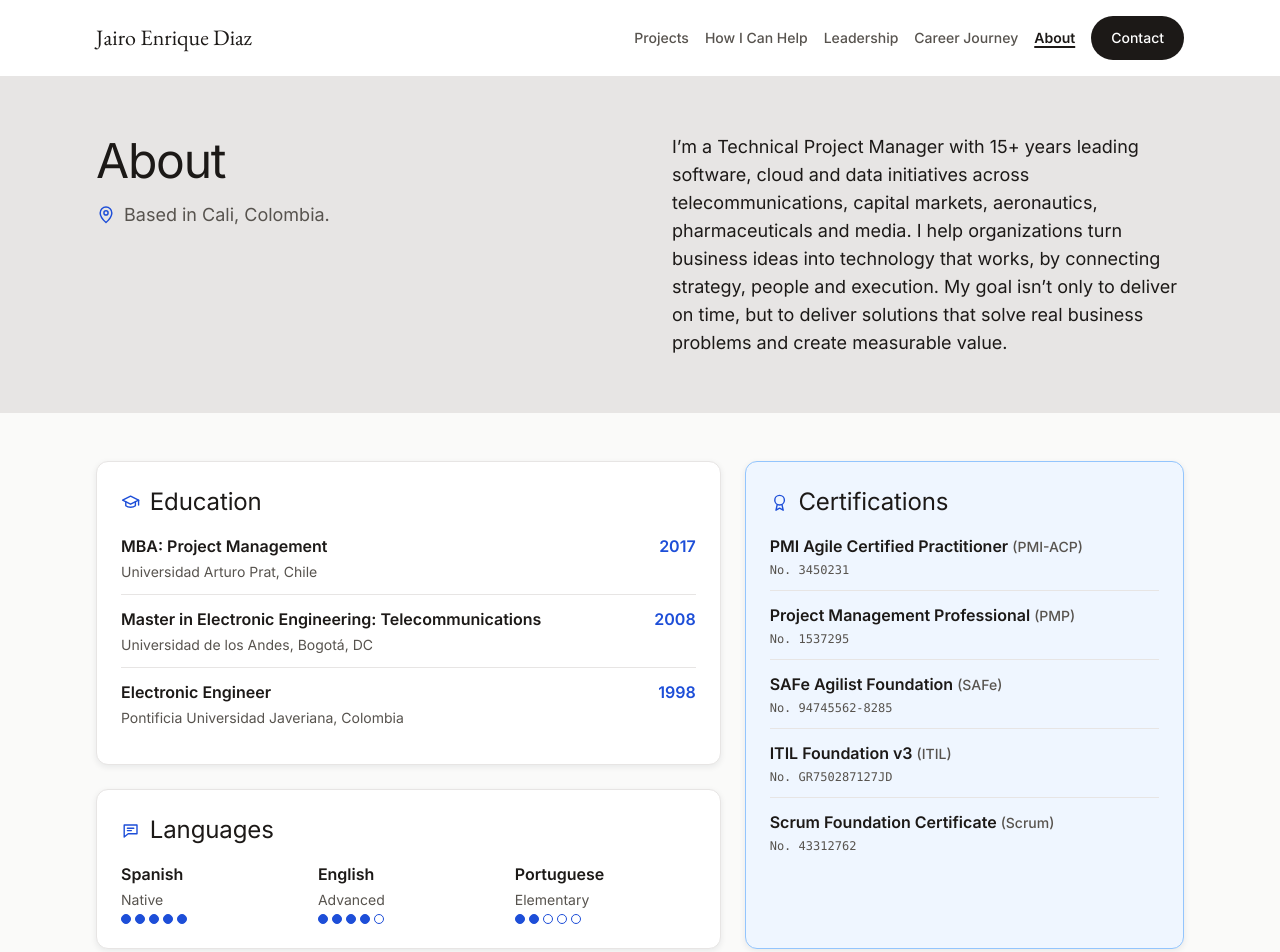
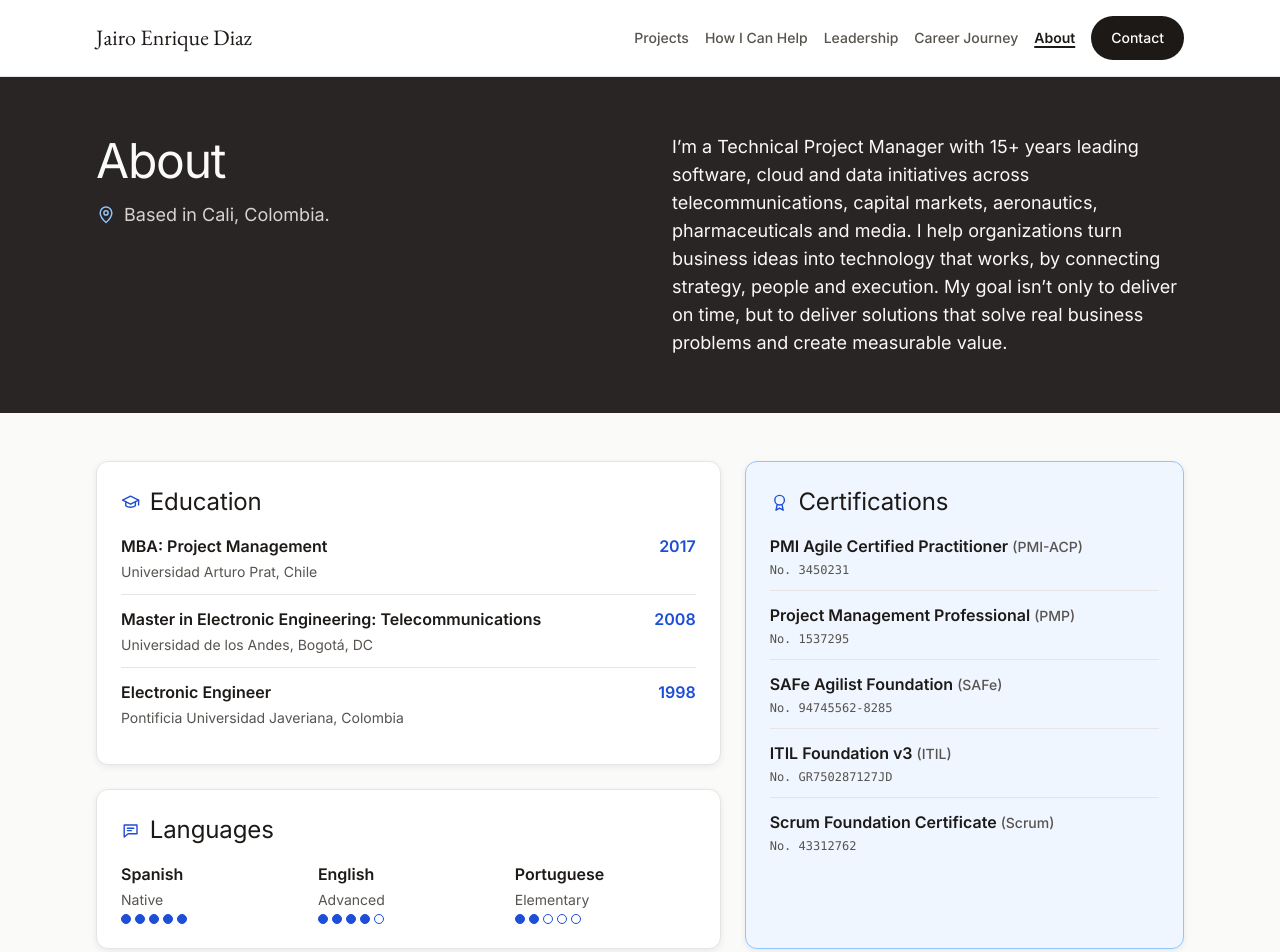
Before and after one commit to jairoedg/PersonalBrandPage, a plain HTML site: page site/about/index.html in a window 1280 px wide. Shown: the top 952 px of the page. Drawn offline with Linux system fonts and the light colour scheme.

Commit message:
About header: dark grey band with light text
The About header uses the stone-800 surface with light text, a stone-300
location line, and a blue-300 pin. Approved by Jairo on 2026-11-04.
D-033's light grey band is replaced for About only.

Co-Authored-By: Claude Haiku 5.5 <noreply@anthropic.com>

```diff
--- a/site/assets/css/base.css
+++ b/site/assets/css/base.css
@@ -1960,11 +1960,12 @@ details[open] > summary > .disclosure-triangle {
 }
 
 /* ---------- About: AboutGray (D-033) ---------- */
-/* A light gray header on About. On stone-200,
-   text-default is 13.9:1, text-secondary 6.1:1 and the blue-700 pin 5.3:1. */
+/* A dark grey header on About (stone-800, 2026-11-04): light text and a light blue pin.
+   Title and summary (stone-50) 14.5:1, location (stone-300) 10.2:1, pin (blue-300) 8.4:1. */
 .about-header {
   padding-block: var(--space-10);
-  background-color: var(--color-surface-header-gray);
+  background-color: var(--color-surface-inverse-raised);
+  color: var(--color-text-on-inverse);
 }
 
 .about-header__inner {
@@ -1979,14 +1980,14 @@ details[open] > summary > .disclosure-triangle {
   margin-top: var(--space-3);
   font-size: var(--font-size-body-l);
   line-height: var(--line-height-body-l);
-  color: var(--color-text-secondary);
+  color: var(--color-text-on-inverse-muted);
 }
 
 .about-header__pin {
   flex: none;
   width: 1.25rem;
   height: 1.25rem;
-  color: var(--color-accent);
+  color: var(--color-accent-on-inverse);
 }
 
 .about-header__summary {
```
